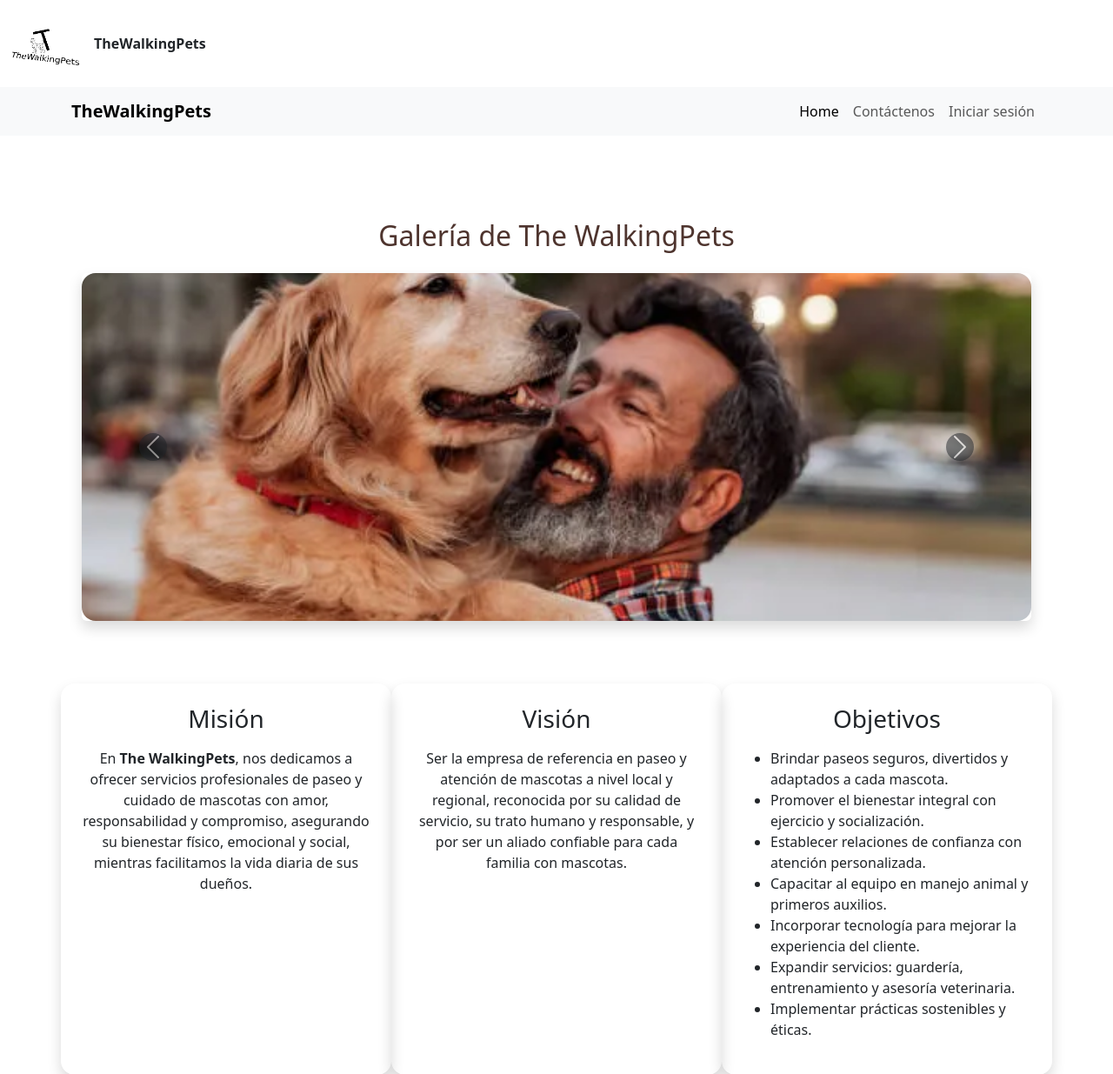
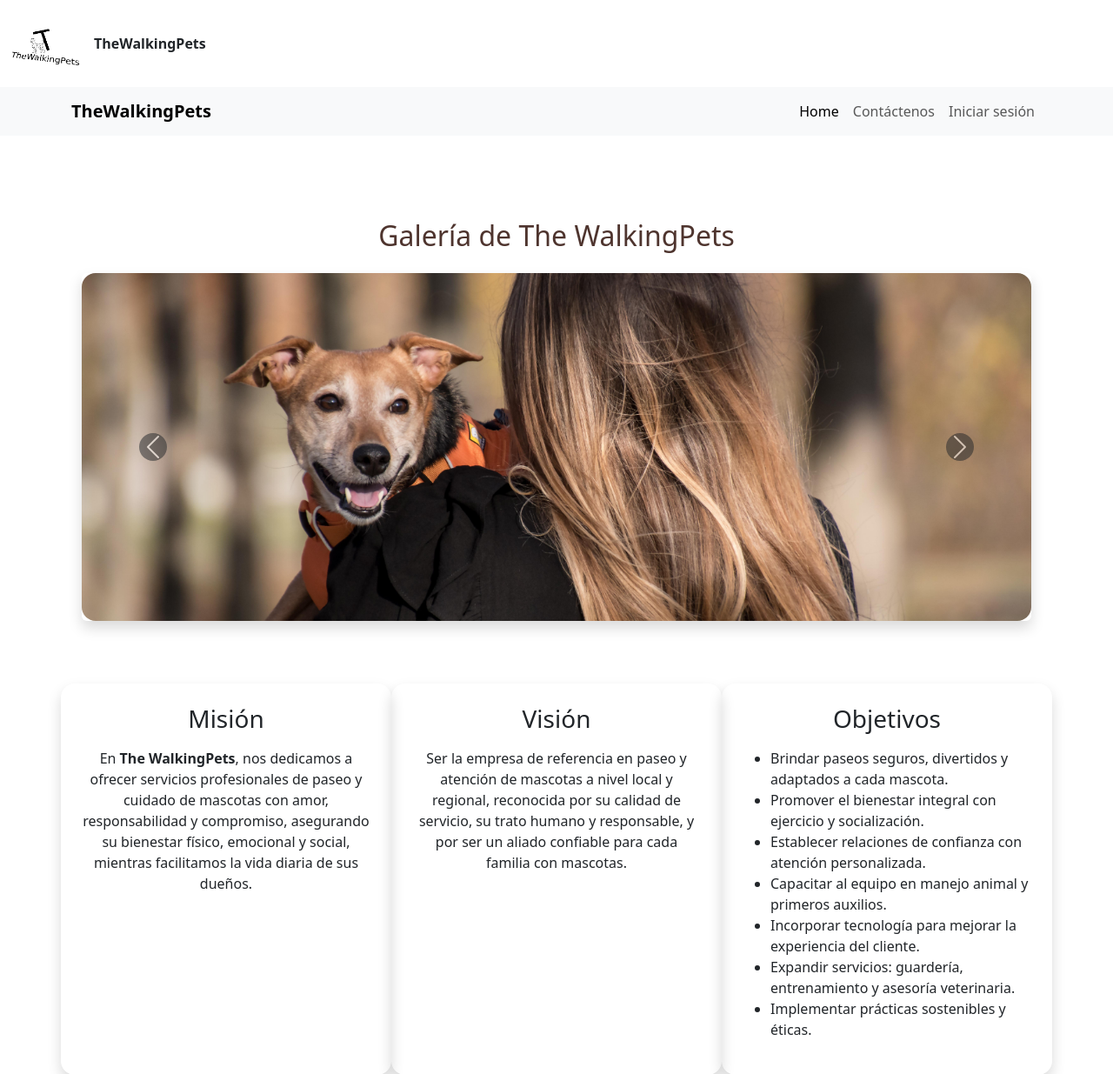
Before and after one commit to FIELDGUITAR2/ProyectoFinalHector, a PHP site: page / in a window 1280 px wide. Shown: the top 1235 px of the page at 87% size. Run offline with PHP 8.4, Linux system fonts and the light colour scheme.

Commit message:
Mejoras 2.0 :v

```diff
--- a/presentacion/Inicio.php
+++ b/presentacion/Inicio.php
@@ -8,13 +8,13 @@
     <div id="carruselMascotas" class="carousel slide shadow rounded" data-bs-ride="carousel">
       <div class="carousel-inner">
         <div class="carousel-item active">
-          <img src="img/Presentacion1.webp" class="d-block w-100" alt="Perro 1">
+          <img src="img/dog-5753302.jpg" class="d-block w-100" alt="Perro 1">
         </div>
         <div class="carousel-item">
-          <img src="img/Presentacion3.webp" class="d-block w-100" alt="Perro 2">
+          <img src="img/standup-paddleboarding-1838969.jpg" class="d-block w-100" alt="Perro 2">
         </div>
         <div class="carousel-item">
-          <img src="img/Presentacion2.jpg" class="d-block w-100" alt="Perro 3">
+          <img src="img/woman-2711279.jpg" class="d-block w-100" alt="Perro 3">
         </div>
       </div>
 
```
Also changed, not shown: img/dog-5753302.jpg (added), img/standup-paddleboarding-1838969.jpg (added), img/woman-2711279.jpg (added).
